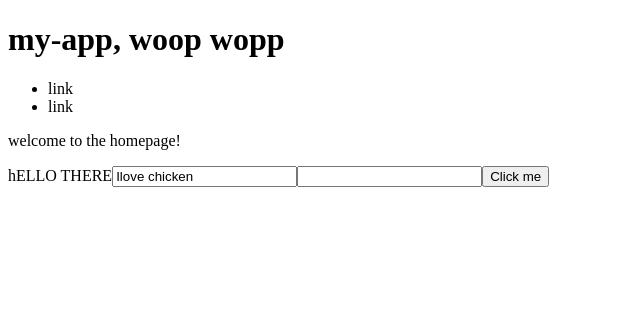
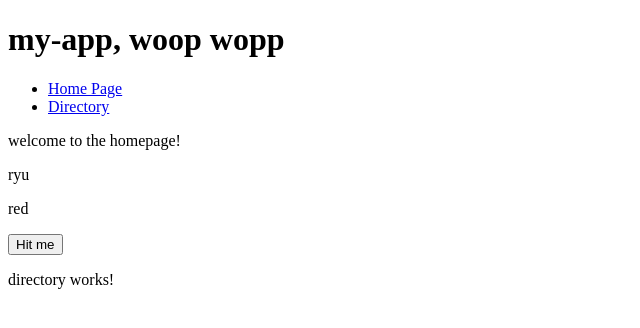
Before and after one commit to GogoMogo1989/my_frist_angular_project, an Angular app in the folder my-app/: page /directory in a window 1280 px wide. Before the commit this address led to /. Shown: the top 328 px of the page, without its empty margins (0-640 px from the left). Built offline with nearby package versions, Linux system fonts and the light colour scheme.

Commit message:
20230311

```diff
--- a/my-app/src/app/app-routing.module.ts
+++ b/my-app/src/app/app-routing.module.ts
@@ -7,4 +7,6 @@ const routes: Routes = [];
   imports: [RouterModule.forRoot(routes)],
   exports: [RouterModule]
 })
-export class AppRoutingModule { }
+export class AppRoutingModule {
+
+ }
--- a/my-app/src/app/app.component.html
+++ b/my-app/src/app/app.component.html
@@ -2,11 +2,12 @@
   <h1>{{title}}</h1>
   <nav>
     <ul>
-      <li>link</li>
-      <li>link</li>
+      <li><a [routerLink]="['/']">Home Page</a></li>
+      <li><a [routerLink]="['/directory']">Directory</a></li>
     </ul>
   </nav>
 </header>
 <section id="main">
-  <app-home>hELLO THERE</app-home>
+  <app-home [ninja]="ninja" (onYell)="yell($event)">Hello There!</app-home>
+  <router-outlet></router-outlet>
 </section>
--- a/my-app/src/app/app.component.ts
+++ b/my-app/src/app/app.component.ts
@@ -1,4 +1,5 @@
 import { Component } from '@angular/core';
+import {RouterModule, Routes} from '@angular/router'
 
 @Component({
   selector: 'app-root',
@@ -7,4 +8,14 @@ import { Component } from '@angular/core';
 })
 export class AppComponent {
   title = 'my-app, woop wopp';
+  name='ninja';
+  ninja ={
+    name: "ryu",
+    belt: "red"
+  }
+
+  yell(e: any){
+    alert("i am yelling")
+    console.log(e)
+  }
 }
--- /dev/null
+++ b/my-app/src/app/directory/directory.component.html
@@ -0,0 +1,2 @@
+<p>directory works!</p>
+<p>{{ninja}}</p>
--- /dev/null
+++ b/my-app/src/app/directory/directory.component.ts
@@ -0,0 +1,23 @@
+import { Component, OnInit } from '@angular/core';
+import { ActivatedRoute } from '@angular/router';
+
+@Component({
+  selector: 'app-directory',
+  templateUrl: './directory.component.html',
+  styleUrls: ['./directory.component.css']
+})
+
+
+export class DirectoryComponent implements OnInit {
+
+    ninja: string;
+
+    constructor(private route: ActivatedRoute){
+      this.ninja = route.snapshot.params['ninja']
+    }
+
+
+    ngOnInit() {
+
+    }
+}
--- a/my-app/src/app/home/home.component.html
+++ b/my-app/src/app/home/home.component.html
@@ -1,9 +1,6 @@
 <p>
     {{homeTitle}}
 </p>
-
-<ng-content></ng-content>
-
-<input [value]="myString">
-<input [required]="myBoolean" />
-<button (click)="alertMe('I like beef')">Click me</button>
+<p>{{ninja.name}}</p>
+<p>{{ninja.belt}}</p>
+<button (click)="fireYellEvent($event)">Hit me</button>
--- a/my-app/src/app/home/home.component.ts
+++ b/my-app/src/app/home/home.component.ts
@@ -1,21 +1,26 @@
-import { Component, OnInit } from '@angular/core';
+import { Component, OnInit, Input, Output, EventEmitter } from '@angular/core';
 
 @Component({
   selector: 'app-home',
   templateUrl: './home.component.html',
-  styleUrls: ['./home.component.css']
+  styleUrls: ['./home.component.css'],
+
 })
 export class HomeComponent implements OnInit {
 
   homeTitle = "welcome to the homepage!";
-  myString = "Ilove chicken";
-  myBoolean = true;
+  @Input() ninja: any;
+  @Output() onYell = new EventEmitter();
 
-  alertMe(value:string){
-    alert(value)
+  fireYellEvent(e: any){
+    this.onYell.emit(e)
   }
 
-  constructor() {}
 
-  ngOnInit(){}
+  constructor() {
+  }
+
+  ngOnInit(){
+
+  }
 }
--- a/my-app/src/main.ts
+++ b/my-app/src/main.ts
@@ -1,5 +1,4 @@
 import { platformBrowserDynamic } from '@angular/platform-browser-dynamic';
-
 import { AppModule } from './app/app.module';
 
 
```
Also changed, not shown: my-app/src/app/app.module.ts (+13 -1 lines), my-app/src/app/directory/directory.component.css (added).
